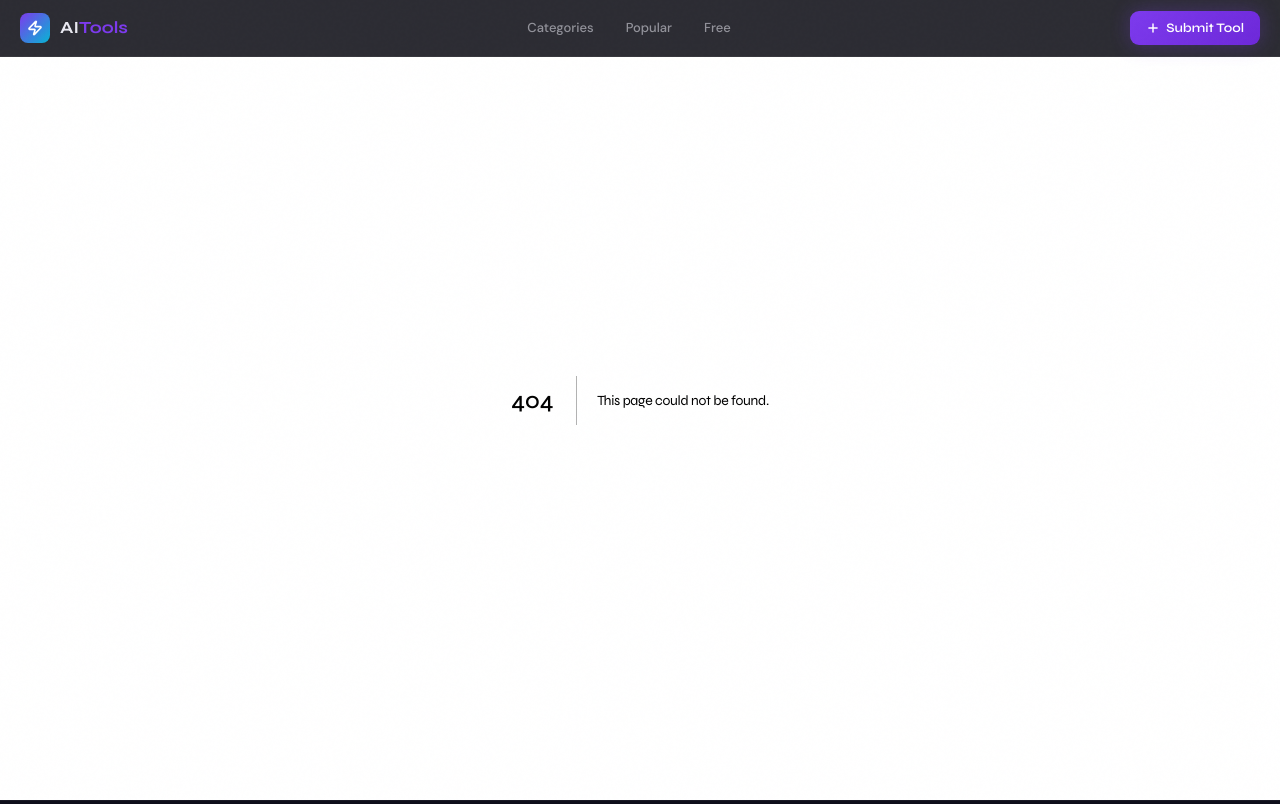
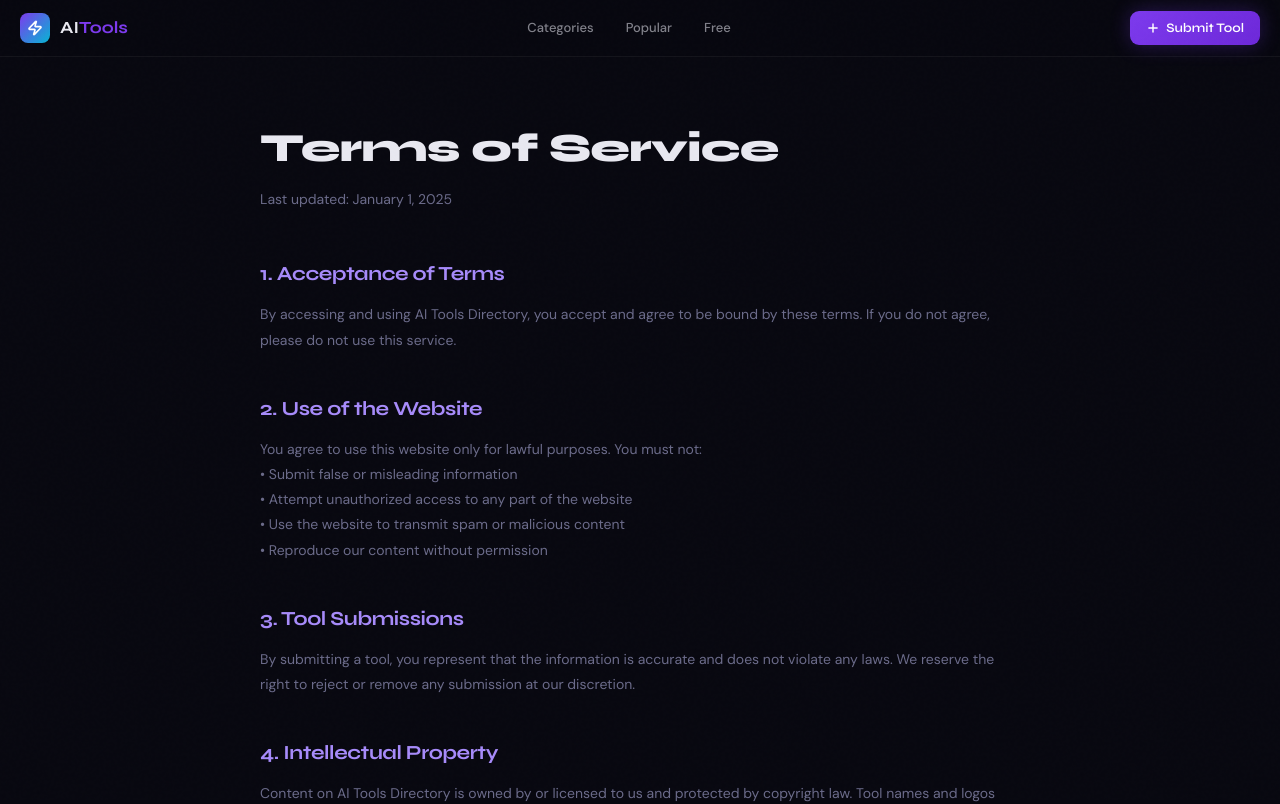
Before and after one commit to hflfb009sj/AITools, a Next.js app: page /terms-of-service in a window 1280 px wide. Before the commit this address had no page. Shown: the top 804 px of the page. Built offline with nearby package versions, Linux system fonts and the light colour scheme.

Commit message:
Create page.tsx

```diff
--- /dev/null
+++ b/src/app/terms-of-service/page.tsx
@@ -0,0 +1,33 @@
+import type { Metadata } from "next";
+
+export const metadata: Metadata = {
+  title: "Terms of Service — AI Tools Directory",
+  description: "Terms of Service for AI Tools Directory",
+};
+
+export default function TermsOfService() {
+  return (
+    <div style={{ minHeight: '100vh', paddingTop: 56, background: 'var(--bg)' }}>
+      <div style={{ maxWidth: 800, margin: '0 auto', padding: '60px 20px 80px' }}>
+        <h1 style={{ fontFamily: 'Syne, sans-serif', fontSize: 40, fontWeight: 800, marginBottom: 8 }}>Terms of Service</h1>
+        <p style={{ color: 'var(--text-muted)', fontSize: 14, marginBottom: 48 }}>Last updated: January 1, 2025</p>
+        {[
+          { title: "1. Acceptance of Terms", content: "By accessing and using AI Tools Directory, you accept and agree to be bound by these terms. If you do not agree, please do not use this service." },
+          { title: "2. Use of the Website", content: "You agree to use this website only for lawful purposes. You must not:\n• Submit false or misleading information\n• Attempt unauthorized access to any part of the website\n• Use the website to transmit spam or malicious content\n• Reproduce our content without permission" },
+          { title: "3. Tool Submissions", content: "By submitting a tool, you represent that the information is accurate and does not violate any laws. We reserve the right to reject or remove any submission at our discretion." },
+          { title: "4. Intellectual Property", content: "Content on AI Tools Directory is owned by or licensed to us and protected by copyright law. Tool names and logos belong to their respective owners." },
+          { title: "5. Disclaimer of Warranties", content: "AI Tools Directory is provided on an 'as is' basis without any warranties of any kind. We do not warrant that the website will be uninterrupted or error-free." },
+          { title: "6. Limitation of Liability", content: "We shall not be liable for any indirect, incidental, or consequential damages resulting from your use of the service." },
+          { title: "7. Affiliate Disclosure", content: "Some links on our website are affiliate links. We may earn a commission if you click and make a purchase. This is at no additional cost to you." },
+          { title: "8. Changes to Terms", content: "We reserve the right to modify these terms at any time. Continued use of the website constitutes acceptance of the new terms." },
+          { title: "9. Contact", content: "For questions regarding these Terms, contact us at: contact@aitoolsdirectory.com" },
+        ].map(({ title, content }) => (
+          <div key={title} style={{ marginBottom: 40 }}>
+            <h2 style={{ fontFamily: 'Syne, sans-serif', fontSize: 20, fontWeight: 700, marginBottom: 12, color: '#a78bfa' }}>{title}</h2>
+            <p style={{ color: 'var(--text-muted)', lineHeight: 1.8, fontSize: 14, whiteSpace: 'pre-line' }}>{content}</p>
+          </div>
+        ))}
+      </div>
+    </div>
+  );
+}
```
